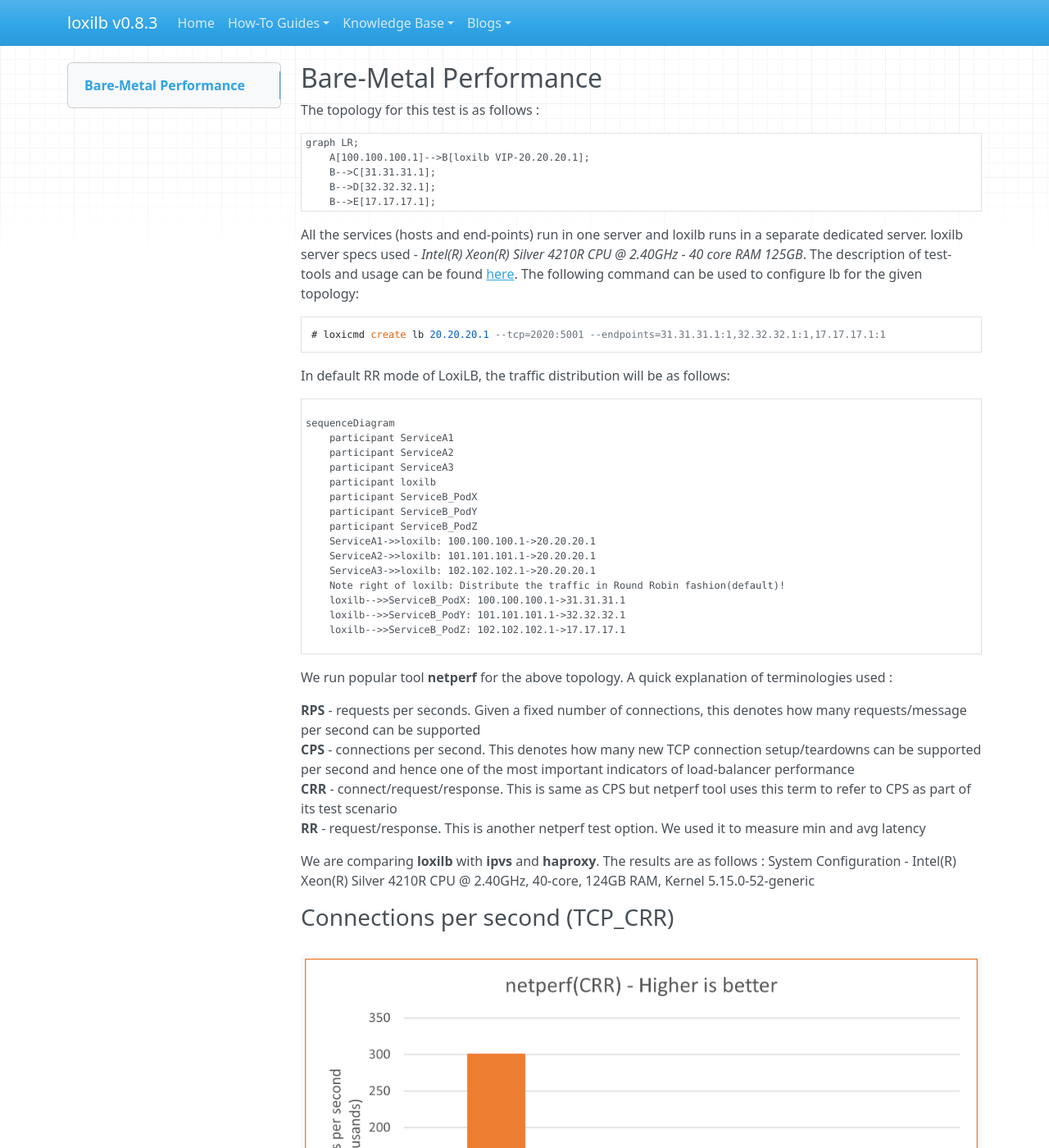
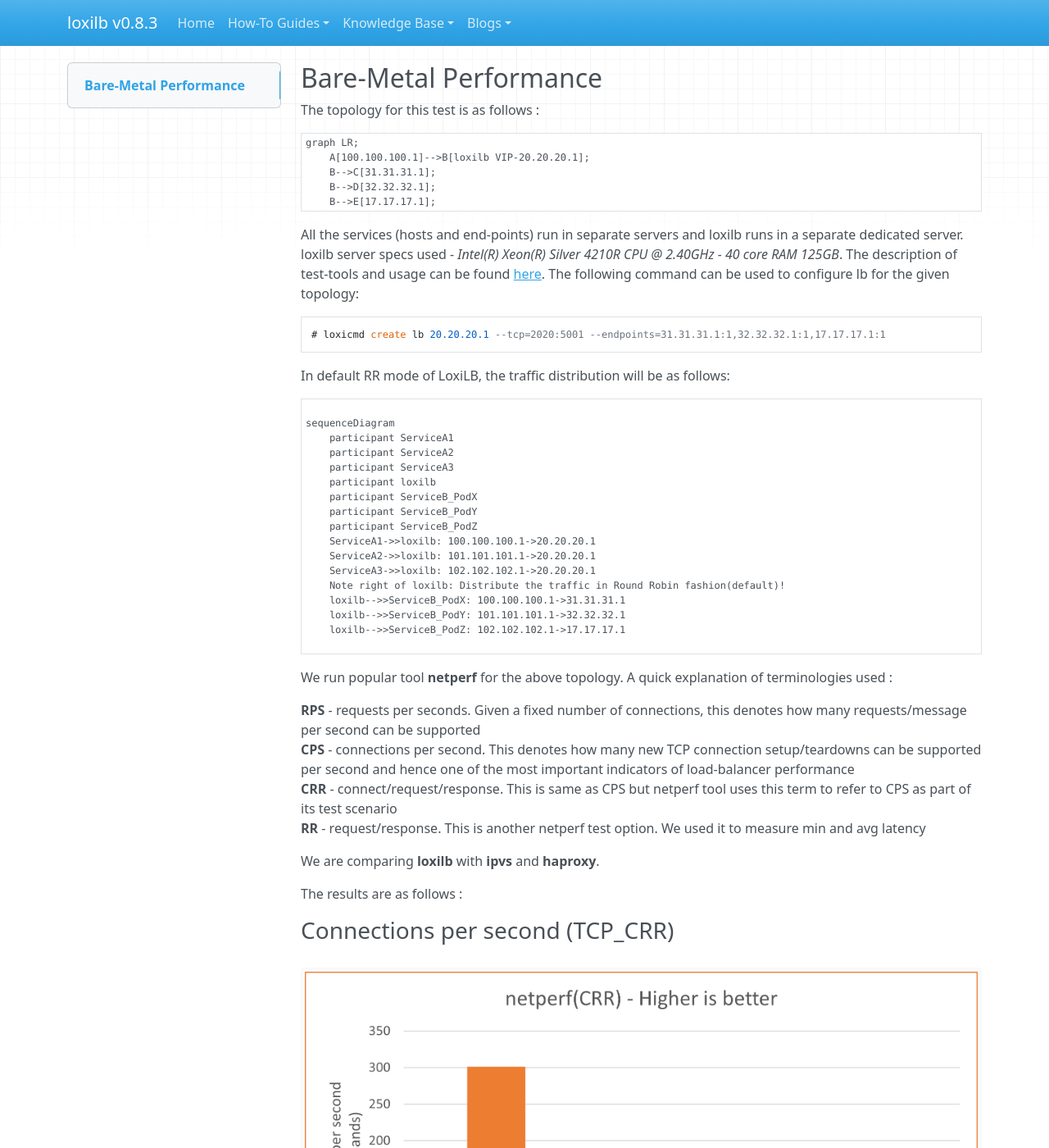
Before and after one commit to loxilb-io/loxilbdocs, an MkDocs documentation site: the page built from docs/perf-multi.md, in a window 1280 px wide and 1400 px high. Shown: the whole window at 82% size. Built offline with MkDocs 1.6.1, drawn with Linux system fonts in a browser that asks for light colours; nearby versions of some CDN libraries.

Commit message:
Update perf-multi.md

````diff
--- a/docs/perf-multi.md
+++ b/docs/perf-multi.md
@@ -10,7 +10,7 @@
     B-->E[17.17.17.1];
 ```
 
- All the services (hosts and end-points) run in one server and loxilb runs in a separate dedicated server. loxilb server specs used -
+ All the services (hosts and end-points) run in separate servers and loxilb runs in a separate dedicated server. loxilb server specs used -
 *Intel(R) Xeon(R) Silver 4210R CPU @ 2.40GHz - 40 core RAM 125GB*. The description of test-tools and usage can be found [here](docs/perf-single.md). The following command can be used to configure lb for the given topology:
 
 ```
@@ -46,8 +46,9 @@
 **CRR** - connect/request/response. This is same as CPS but netperf tool uses this term to refer to CPS as part of its test scenario
 **RR** - request/response. This is another netperf test option. We used it to measure min and avg latency
 
-We are comparing **loxilb** with **ipvs** and **haproxy**. The results are as follows :
-System Configuration - Intel(R) Xeon(R) Silver 4210R CPU @ 2.40GHz, 40-core, 124GB RAM, Kernel 5.15.0-52-generic
+We are comparing **loxilb** with **ipvs** and **haproxy**.
+
+The results are as follows :
 
 ### Connections per second (TCP_CRR)
 ![Connections per second](photos/netperf_cps.png)
````
